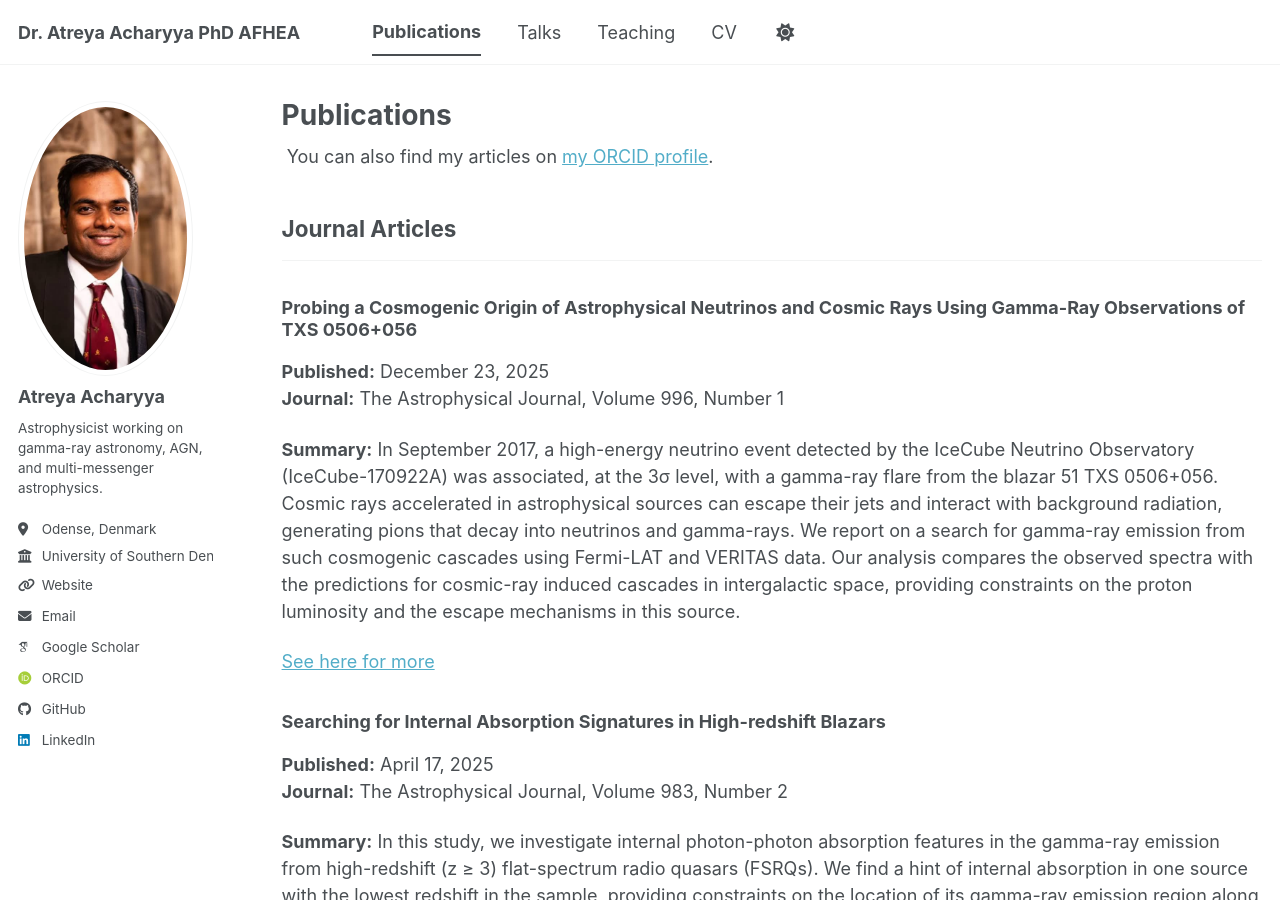
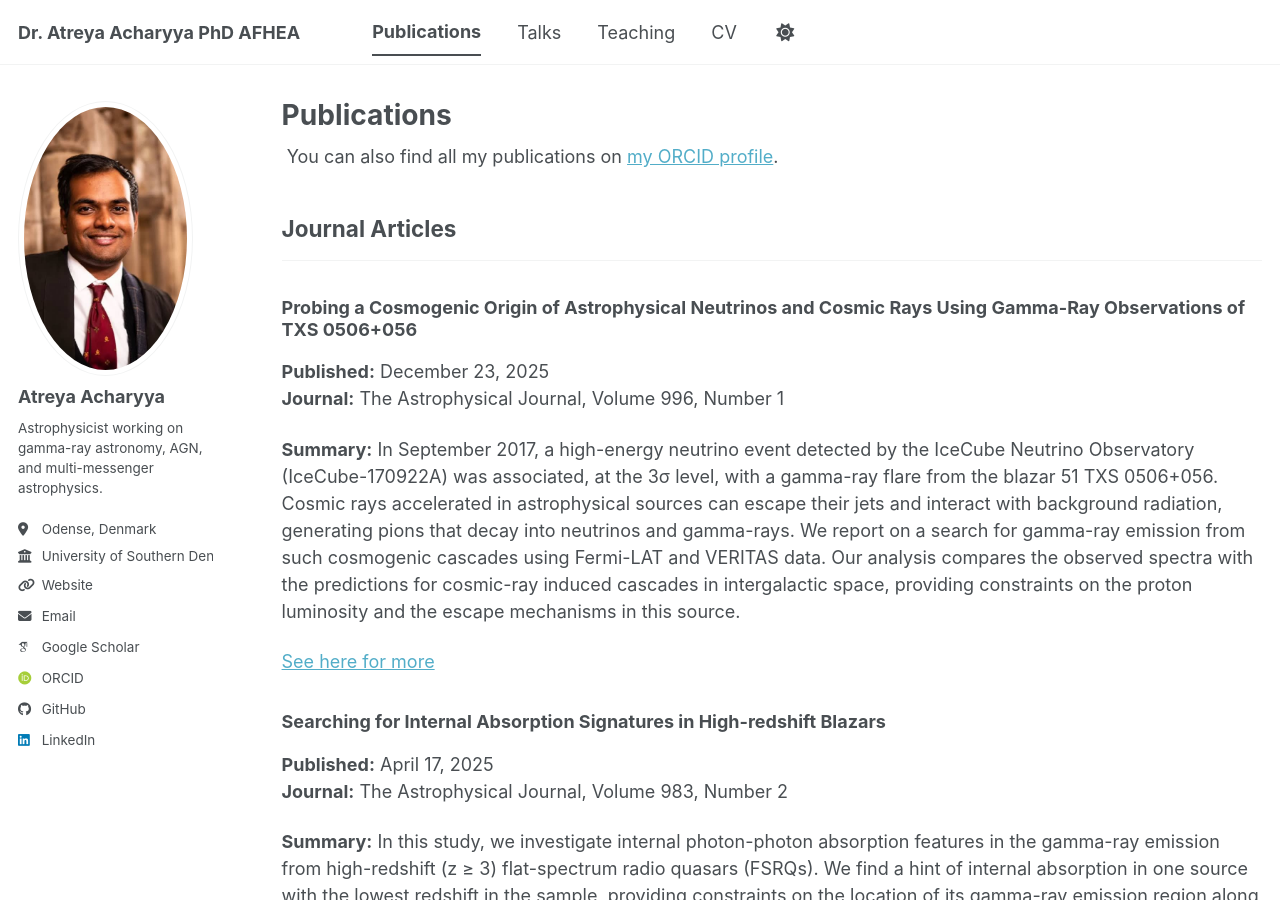
Before and after one commit to atreyaacharyya/atreyaacharyya.github.com, a Jekyll site: the page built from _pages/publications.html, in a window 1280 px wide and 900 px high. Built offline with Jekyll 4.4.1, drawn with Linux system fonts in a browser that asks for light colours; some web fonts are replaced; a script bundle is joined from its source files by our own code; library files that are not in the unit come from our copies.

Commit message:
Update publications.html

```diff
--- a/_pages/publications.html
+++ b/_pages/publications.html
@@ -7,7 +7,7 @@ author_profile: true
 
 {% if site.author.orcid %}
   <div class="wordwrap">
-    You can also find my articles on
+    You can also find all my publications on
     <a href="{{site.author.orcid}}">my ORCID profile</a>.
   </div>
 {% endif %}
```
